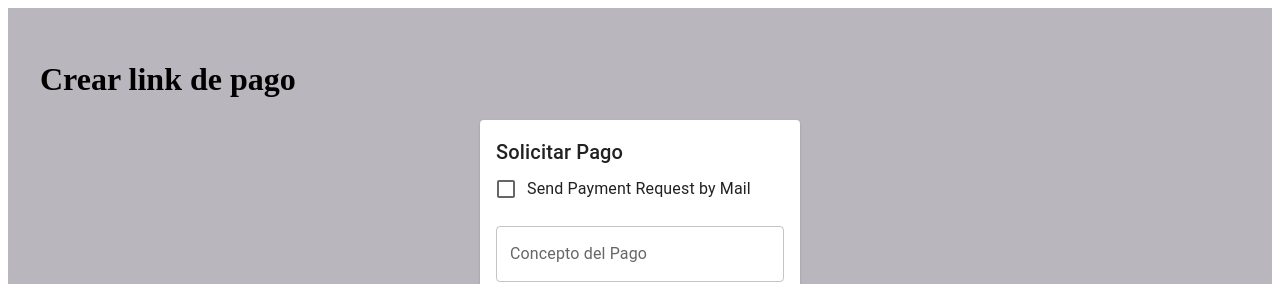
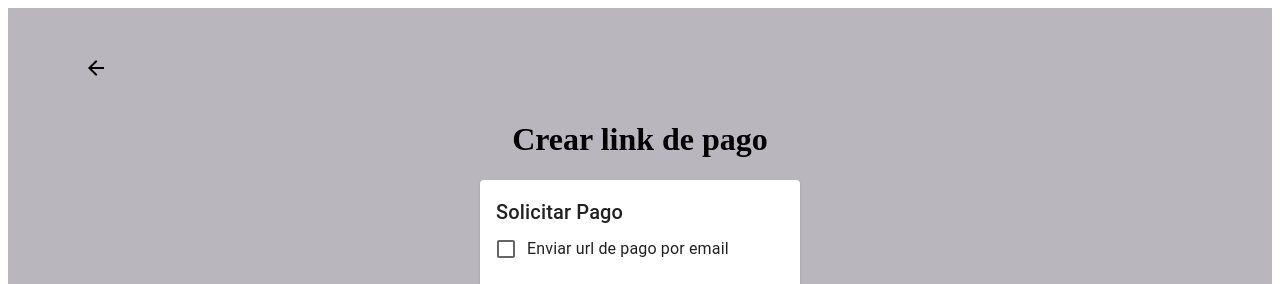
Before and after one commit to leti-berardo/pagos360_test, a Next.js app: page /payment-request in a window 1280 px wide. Shown: the top 284 px of the page. Built offline with nearby package versions, Linux system fonts and the light colour scheme.

Commit message:
handled url copy

```diff
--- a/components/payment-request-form/paymentRequetsForm.tsx
+++ b/components/payment-request-form/paymentRequetsForm.tsx
@@ -41,9 +41,9 @@ function PaymentForm({ onSuccess = (url) => {} }) {
       selectedDate: format(new Date(selectedDate), "dd-MM-YYY"),
     });
 
-    paymentService.getPaymentRequest(payload).then((response) => {
-      onSuccess(response.checkout_url);
-    });
+    paymentService
+      .getPaymentRequest(payload)
+      .then((response) => onSuccess(response["checkout_url"]));
   };
 
   const handleSubmit = (e: React.FormEvent) => {
@@ -86,7 +86,7 @@ function PaymentForm({ onSuccess = (url) => {} }) {
                 onChange={(e) => setSendByMail(e.target.checked)}
               />
             }
-            label="Send Payment Request by Mail"
+            label="Enviar url de pago por email"
           />
           {sendByMail && (
             <TextField
@@ -133,7 +133,7 @@ function PaymentForm({ onSuccess = (url) => {} }) {
             helperText={formErrors.totalPago}
             label="Total a pagar"
             margin="normal"
-            minimumValue={0}
+            minimumValue="0"
             outputFormat="string"
             value={totalPyment}
             variant="outlined"
--- a/package.json
+++ b/package.json
@@ -11,6 +11,7 @@
     "@emotion/styled": "^11.11.0",
     "@material-ui/core": "^4.12.4",
     "@material-ui/styles": "^4.11.5",
+    "@mui/icons-material": "^5.14.6",
     "@mui/lab": "^5.0.0-alpha.141",
     "@mui/material": "^5.14.6",
     "@mui/styled-engine-sc": "^5.14.6",
--- a/pages/payment-request/payment-request.tsx
+++ b/pages/payment-request/payment-request.tsx
@@ -1,14 +1,24 @@
-import styles from "../../styles/Payment.module.scss";
+import { ArrowBack } from "@mui/icons-material";
+import { useRouter } from "next/router";
+import { useState } from "react";
+
 import PaymentForm from "../../components/payment-request-form/paymentRequetsForm";
 import PaymentUrl from "../../components/payment-url/paymentUrl";
-import { useState } from "react";
+import styles from "../../styles/Payment.module.scss";
 
 export function PaymentRequest() {
   const [url, setUrl] = useState("");
+  const router = useRouter();
 
   return (
     <div className={styles.PaymentRequest}>
-      <h1>Crear link de pago</h1>
+      <span
+        className={styles.PaymentRequest_goBackButton}
+        onClick={() => router.push("/")}
+      >
+        <ArrowBack></ArrowBack>
+      </span>
+      <h1 className={styles.PaymentRequest_title}>Crear link de pago</h1>
       {url ? (
         <PaymentUrl url={url}></PaymentUrl>
       ) : (
--- a/services/axios.service.ts
+++ b/services/axios.service.ts
@@ -34,7 +34,7 @@ export default class BaseService {
         },
       });
 
-      return response.data;
+      return response;
     } catch (error) {
       throw error;
     }
--- a/styles/Payment.module.scss
+++ b/styles/Payment.module.scss
@@ -7,4 +7,21 @@
   margin-right: auto;
   padding: 2rem;
   background-color: #b9b7bd;
+
+  &_ {
+    &title {
+      text-align: center;
+    }
+    &goBackButton {
+      text-align: center;
+      border-radius: 12px;
+      padding: 1rem;
+      width: 5rem;
+      cursor: pointer;
+
+      &:hover {
+        background-color: gray;
+      }
+    }
+  }
 }
```
Also changed, not shown: 1 other file (tests, documents, lock files or other folders).
